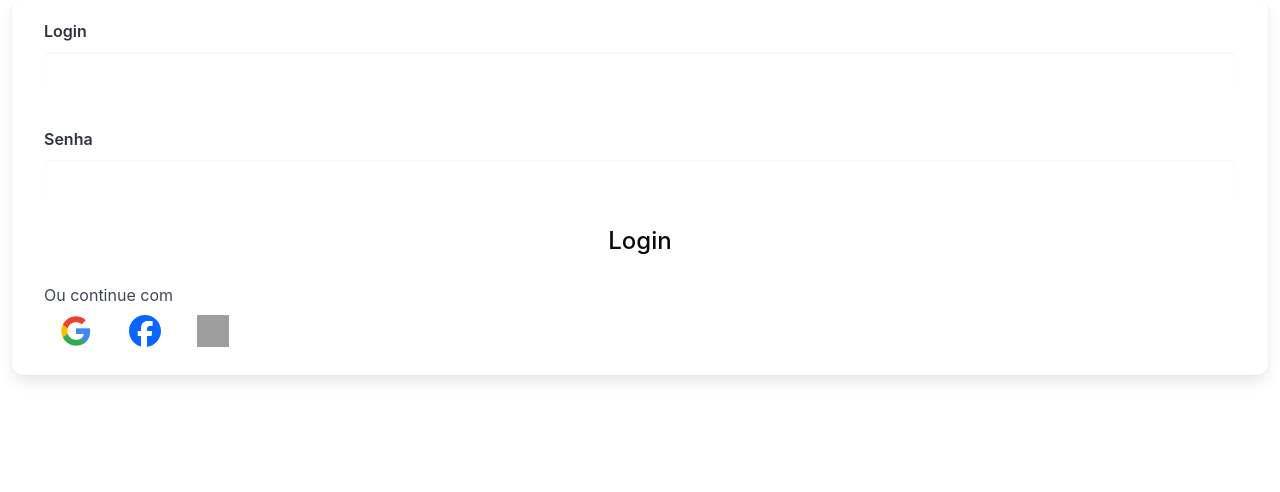
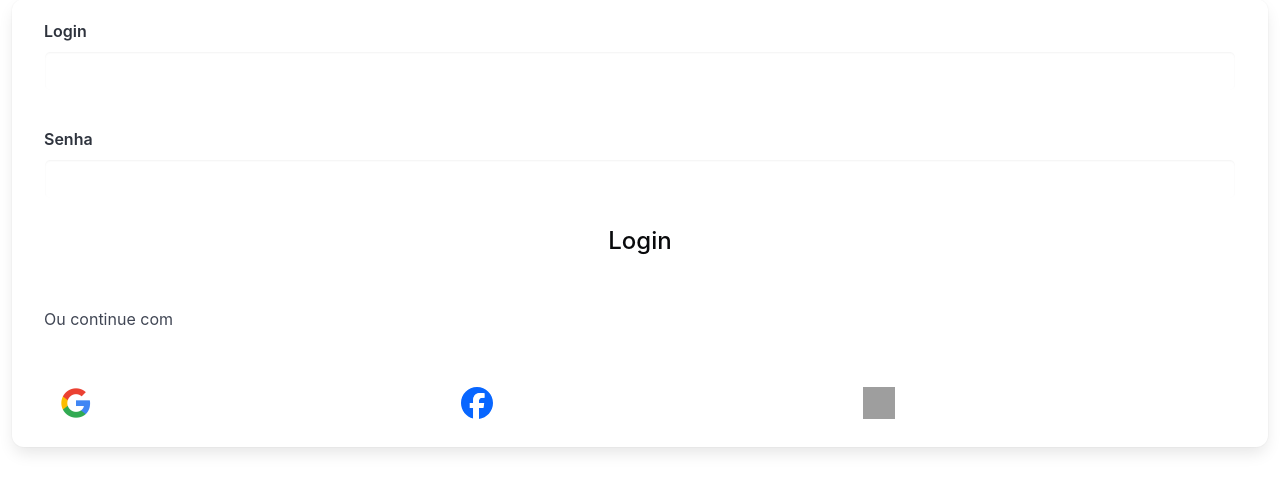
Before and after one commit to matheeusmeloo/mcars-mobile, a PHP site: page /login.php in a window 1280 px wide. Shown: the part 49-541 px from the top of the page. Run offline with PHP 8.4, Linux system fonts and the light colour scheme; grey boxes are pictures that could not be loaded.

Commit message:
Update login.php

```diff
--- a/login.php
+++ b/login.php
@@ -41,17 +41,28 @@
               </p>
             </div>
             <div>
+              <br>
               <p>Ou continue com</p>
-              <div class="is-mobile">
+              <br>
+              <br>
+              <div class="fixed-grid has-3-cols ">
+                <div class="grid is-centered">
+                    <div class="cell">
                         <button class="button is-white is-outlined">
-                  <img class="is-rounded image is-32x32" src="./assets/logos/logo-google-login.png" alt="">
+                          <img class="image is-32x32" src="./assets/logos/logo-google-login.png" alt="">
                         </button>
+                    </div>
+                    <div class="cell">
                         <button class="button is-white is-outlined">
-                  <img class="is-rounded image is-32x32" src="./assets/logos/logo-facebook-login.svg" alt="">
+                          <img class="image is-32x32" src="./assets/logos/logo-facebook-login.svg" alt="">
                         </button>
+                    </div>
+                    <div class="cell">
                         <button class="button is-white is-outlined">
-                  <img class="is-rounded image is-32x32" src="./assets/logos/logo-apple-login.png" alt="">
+                          <img class="image is-32x32" src="./assets/logos/logo-apple-login.png" alt="">
                         </button>
+                    </div>
+                </div>
               </div>
             </div>
           </div>
```
Lines whose indentation alone changed are shown as unchanged.
